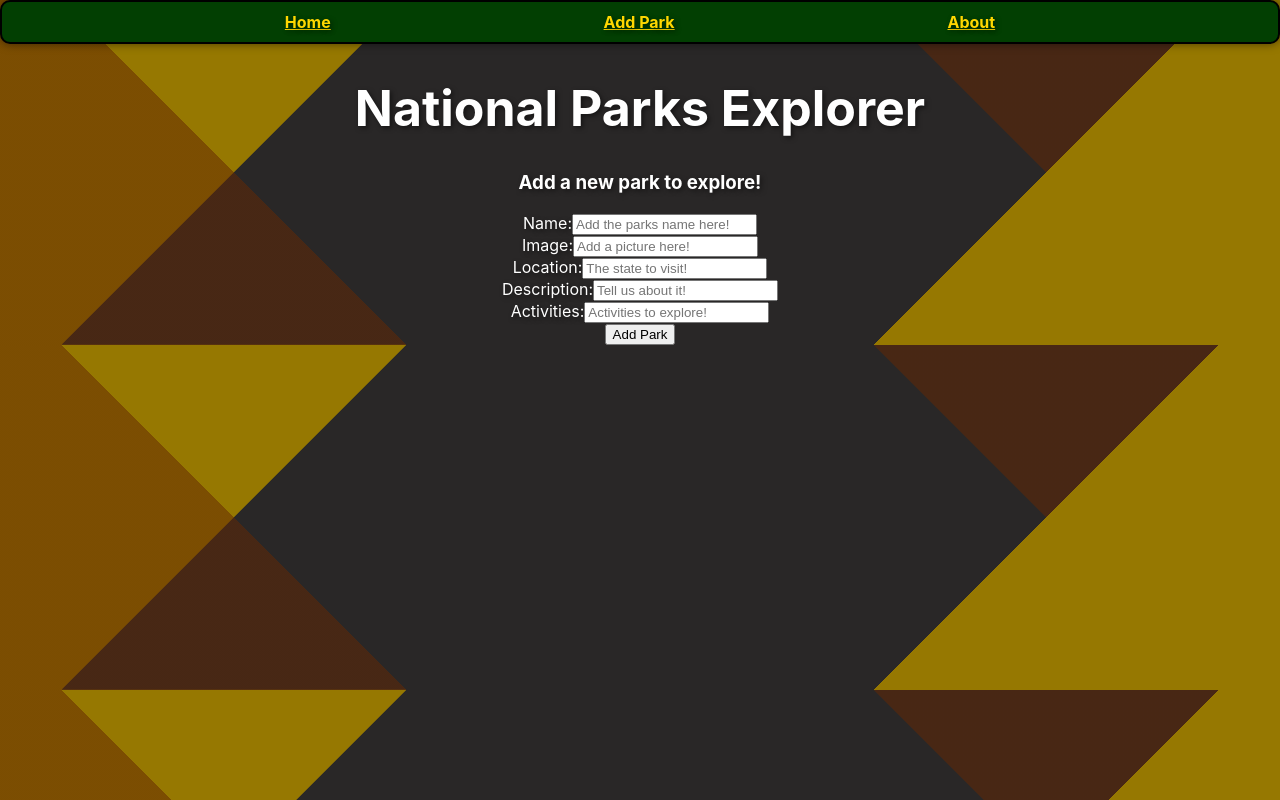
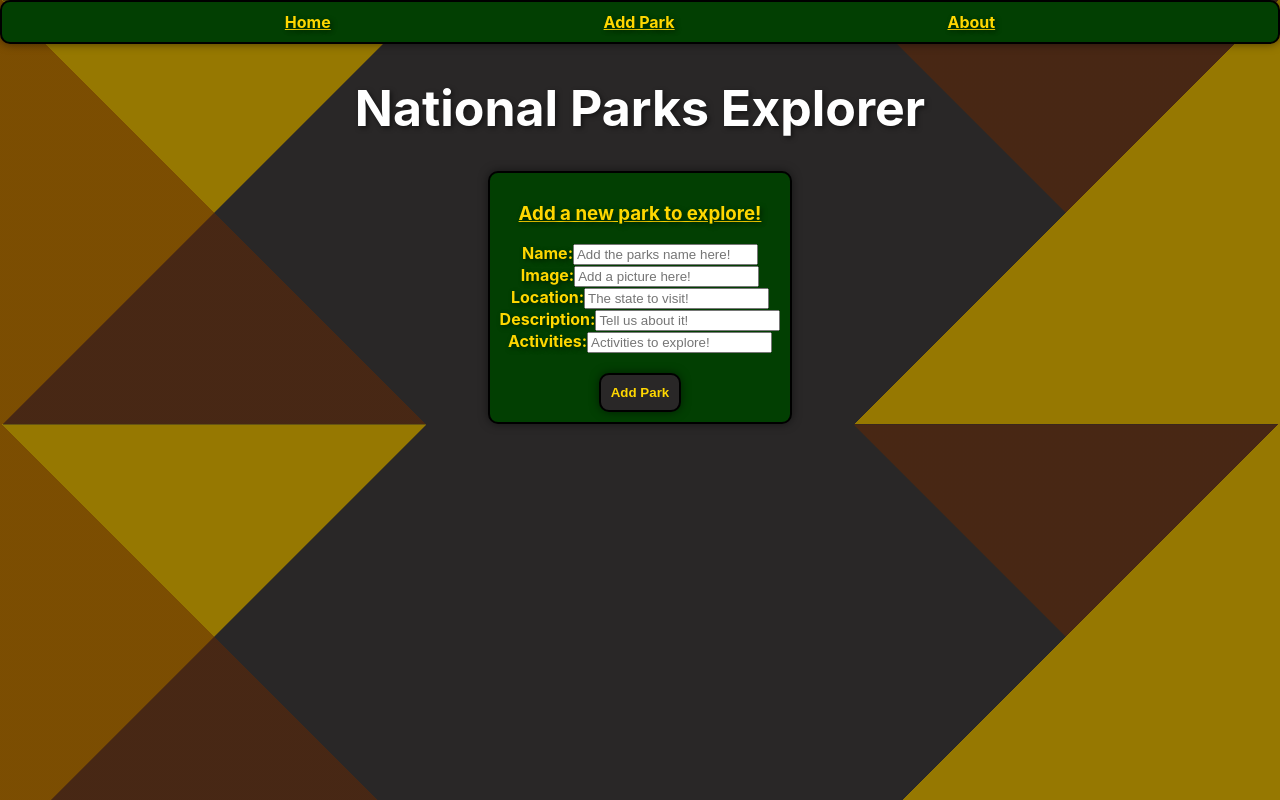
Before and after one commit to kharbour22/National-Parks-Project, a React (Create React App) app: page /add_park in a window 1280 px wide. Built offline with nearby package versions, Linux system fonts and the light colour scheme; data requests are answered from the project's data file.

Commit message:
Added some styling to the addparkform

```diff
--- a/src/components/App.css
+++ b/src/components/App.css
@@ -69,3 +69,22 @@ ul.park-list {
   border-radius: 10px;
   box-shadow: 0px 0px 10px rgba(0, 0, 0, 0.5);
 }
+.newparkform {
+  display: inline-block;
+  background-color: #023f02;
+  border: 2px solid black;
+  padding: 10px;
+  color: gold;
+  font-weight: bold;
+  border-radius: 10px;
+  box-shadow: 0px 0px 10px rgba(0, 0, 0, 0.5)
+}
+.newparkformbutton{
+  background-color: #292727;
+  border: 2px solid black;
+  padding: 10px;
+  color: gold;;
+  font-weight: bold;
+  border-radius: 10px;
+  box-shadow: 0px 0px 10px rgba(0, 0, 0, 0.5);
+}
--- a/src/components/NewParkForm.js
+++ b/src/components/NewParkForm.js
@@ -35,8 +35,8 @@ function NewParkForm(){
 
 
     return (
-        <div>
-              <h3>Add a new park to explore!</h3>
+        <div className="newparkform">
+              <h3><u>Add a new park to explore!</u></h3>
         <form onSubmit={handleSubmit}>
             <label>Name:</label>
           <input onChange={updatedFormData} type="text" name= "name" placeholder="Add the parks name here!" value={formData.name} />
@@ -53,7 +53,8 @@ function NewParkForm(){
           <label>Activities:</label>
           <input onChange={updatedFormData} type="text" name= "activities" placeholder="Activities to explore!" value={formData.activities}/>
           <br/>
-          <button type="submit">Add Park</button>
+          <br/>
+          <button className="newparkformbutton" type="submit">Add Park</button>
         </form>
         </div>
     )
--- a/src/components/SearchBar.js
+++ b/src/components/SearchBar.js
@@ -10,7 +10,7 @@ function SearchBar({ onSearch }) {
 
   return (
     <div className="searchbar">
-        <h5><u>Search by Name</u>:</h5>
+        <h4><u>Search by Name</u>:</h4>
       <input
         type="text"
         placeholder=""
```
